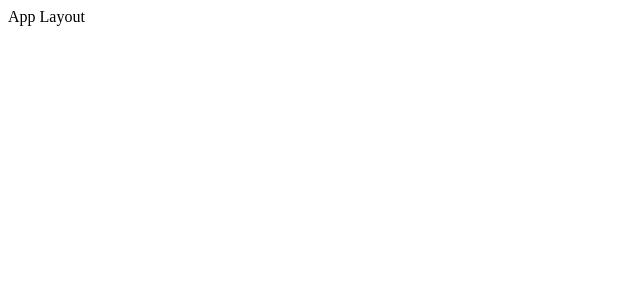
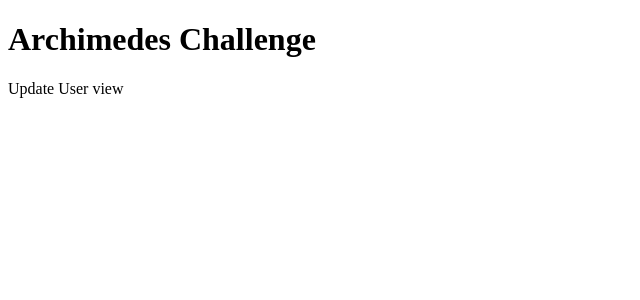
Before and after one commit to mppdg/archimedes-frontend-react-challenge, a React (Create React App) app: page /users/update in a window 1280 px wide. Shown: the top 300 px of the page, without its empty margins (0-640 px from the left). Built offline with nearby package versions, Linux system fonts and the light colour scheme.

Commit message:
Define application routing structure

```diff
--- a/package.json
+++ b/package.json
@@ -8,6 +8,7 @@
     "@testing-library/user-event": "^13.5.0",
     "react": "^17.0.2",
     "react-dom": "^17.0.2",
+    "react-router-dom": "^5.2.0",
     "react-scripts": "5.0.0",
     "web-vitals": "^2.1.4"
   },
--- /dev/null
+++ b/src/HOCs/AppRoutes.js
@@ -0,0 +1,22 @@
+import React from 'react';
+import { Route } from 'react-router-dom';
+import AppLayout from '../components/common/layouts/AppLayout';
+
+/**
+ * AppRoutes
+ * Maps routes and layouts to view components
+ */
+const AppRoutes = ({ component: Component, ...rest }) => {
+  return (
+    <Route {...rest} render={props => {
+        return (
+            <AppLayout>
+              <Component {...props} />
+            </AppLayout>
+            )
+        }
+    } />
+  )
+}
+
+export default AppRoutes;
--- a/src/components/App.js
+++ b/src/components/App.js
@@ -1,11 +1,22 @@
+import React from 'react';
+import { BrowserRouter, Switch } from 'react-router-dom';
+import routes from '../config/routes';
+import AppRoutes from '../HOCs/AppRoutes';
 import '../assets/styles/app.css';
 
-const App = () => {
-    return (
-        <div id="app-layout">
-           App Layout
-        </div>
-    );
-};
+const App = () => (
+    <BrowserRouter>
+      <Switch>
+        {routes.map((route, index) => (
+          <AppRoutes
+            key={`app-${index}`}
+            exact={route.exact}
+            path={route.path}
+            component={route.component}
+          />
+        ))}
+      </Switch>
+    </BrowserRouter>
+);
 
 export default App;
--- a/src/components/views/CreateUser.jsx
+++ b/src/components/views/CreateUser.jsx
@@ -0,0 +1,10 @@
+const CreateUser = () => {
+
+    return (
+      <div>
+          Create User view
+      </div>
+    );
+};
+
+export default CreateUser;
--- /dev/null
+++ b/src/components/views/UpdateUser.jsx
@@ -0,0 +1,10 @@
+const UpdateUser = () => {
+
+    return (
+      <div>
+          Update User view
+      </div>
+    );
+};
+
+export default UpdateUser;
--- a/src/components/views/Users.jsx
+++ b/src/components/views/Users.jsx
@@ -0,0 +1,10 @@
+const User = () => {
+
+    return (
+      <div>
+          Users view
+      </div>
+    );
+};
+
+export default User;
--- /dev/null
+++ b/src/config/routes.js
@@ -0,0 +1,29 @@
+import Users from '../components/views/Users';
+import CreateUser from '../components/views/CreateUser';
+import UpdateUser from '../components/views/UpdateUser';
+
+
+const appRoutes = [
+  {
+    path: '/',
+    component: Users,
+    exact: true,
+  },
+  {
+    path: '/users',
+    component: Users,
+    exact: true,
+  },
+  {
+    path: '/users/create',
+    component: CreateUser,
+    exact: true,
+  },
+  {
+    path: '/users/update',
+    component: UpdateUser,
+    exact: true,
+  },
+];
+
+export default appRoutes;
```
Also changed, not shown: src/components/common/layouts/AppLayout.jsx (renamed from src/components/common/layout/AppLayout.jsx), src/components/common/layouts/Content.jsx (renamed from src/components/common/layout/Content.jsx), src/components/common/layouts/Header.jsx (renamed from src/components/common/layout/Header.jsx), src/components/views/EditUser.jsx (deleted), 1 other file (tests, documents, lock files or other folders).
